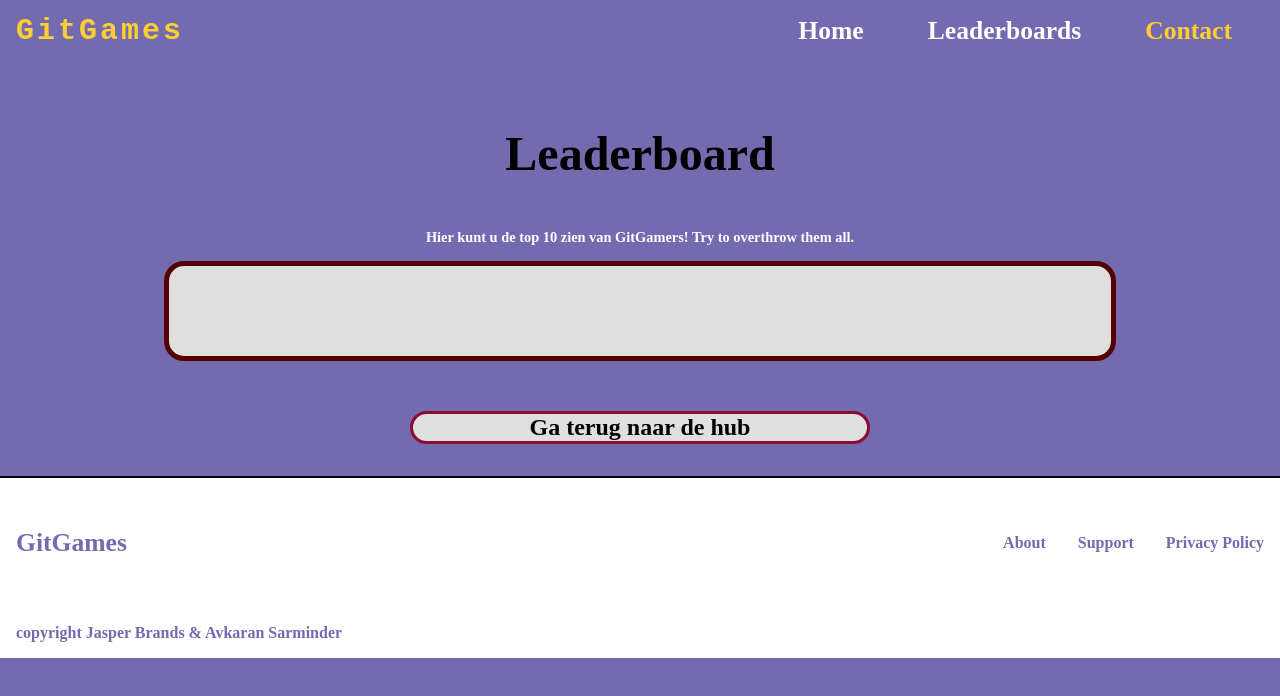
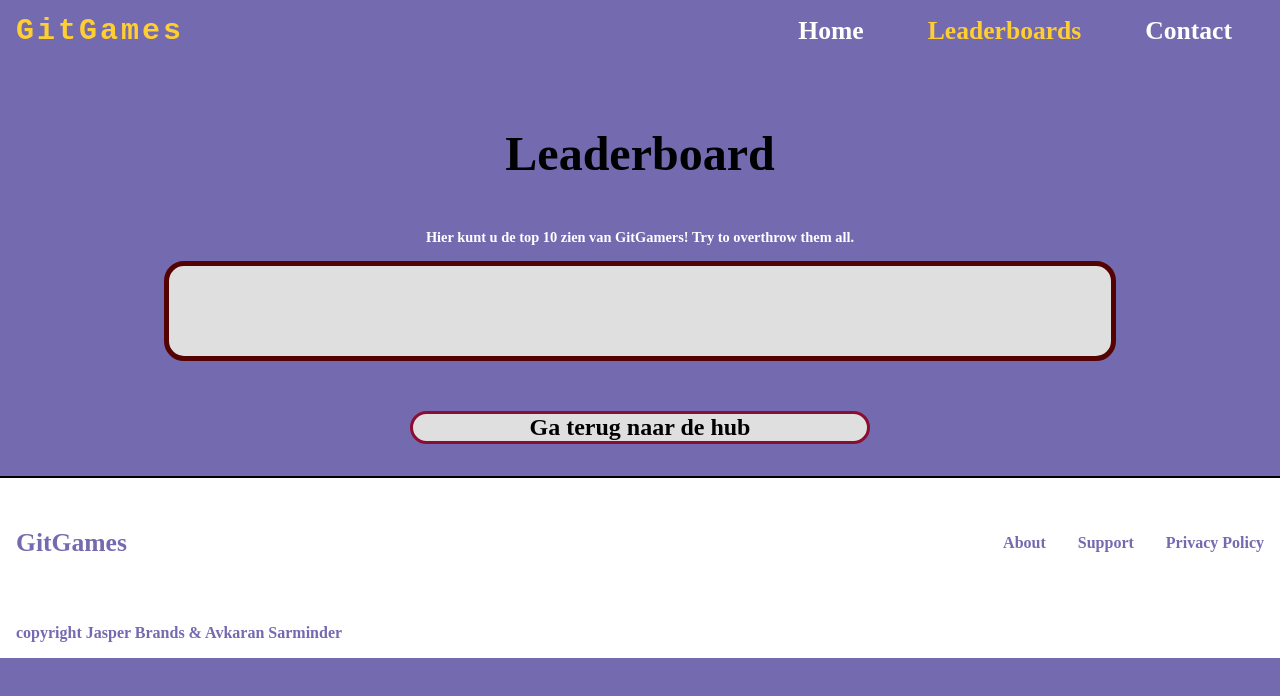
Before and after one commit to Blok2-Co-work/Blok2, a plain HTML site: page git/contact_and_leaderboards/leaderboard/index.html in a window 1280 px wide. Drawn offline with Linux system fonts and the light colour scheme; no server answers.

Commit message:
Update index.html

```diff
--- a/git/contact_and_leaderboards/leaderboard/index.html
+++ b/git/contact_and_leaderboards/leaderboard/index.html
@@ -25,8 +25,8 @@
             <nav class="hidden">
                 <ul>
                     <li><a href="../../">Home</a></li>
-                    <li><a href="./contact_and_leaderboards/leaderboard/">Leaderboards</a></li>
-                    <li><a class="active" href="./contact_and_leaderboards/contact/">Contact</a></li>
+                    <li><a class="active" href="./contact_and_leaderboards/leaderboard/">Leaderboards</a></li>
+                    <li><a href="./contact/">Contact</a></li>
 
                 </ul>
             </nav>
```
